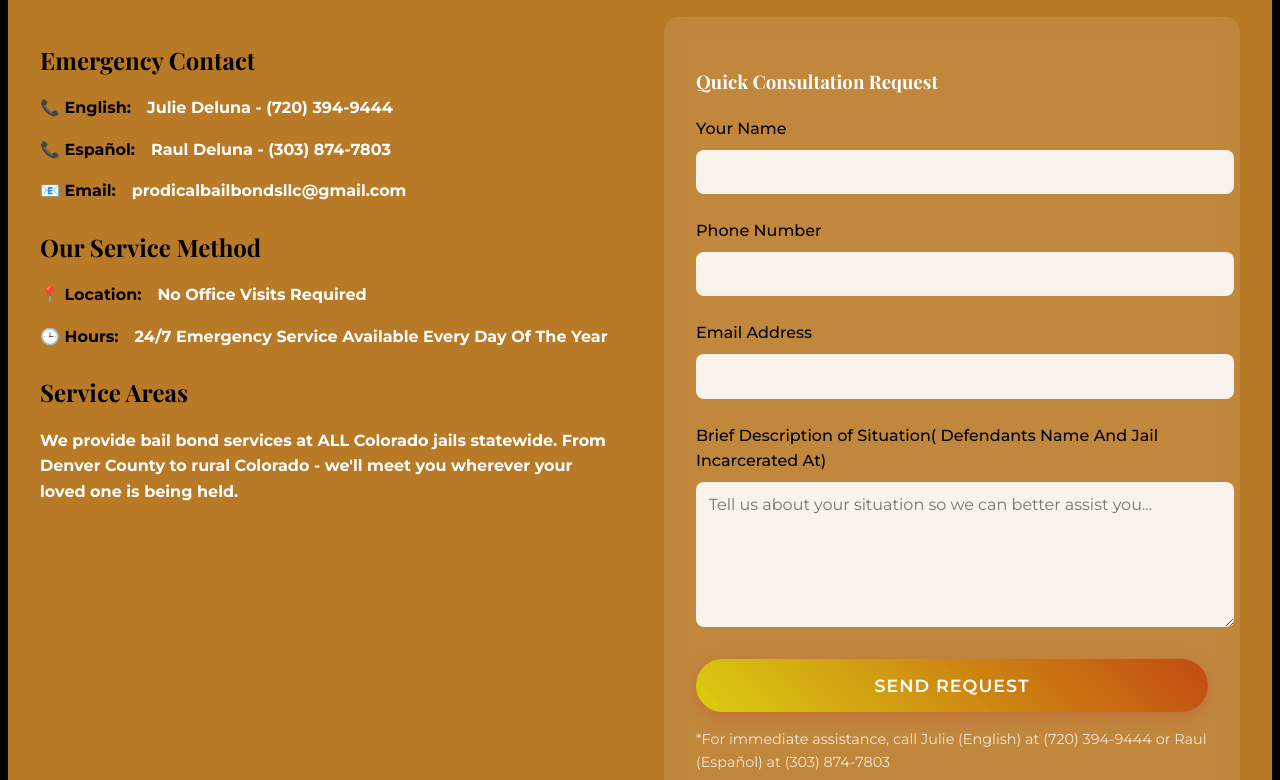
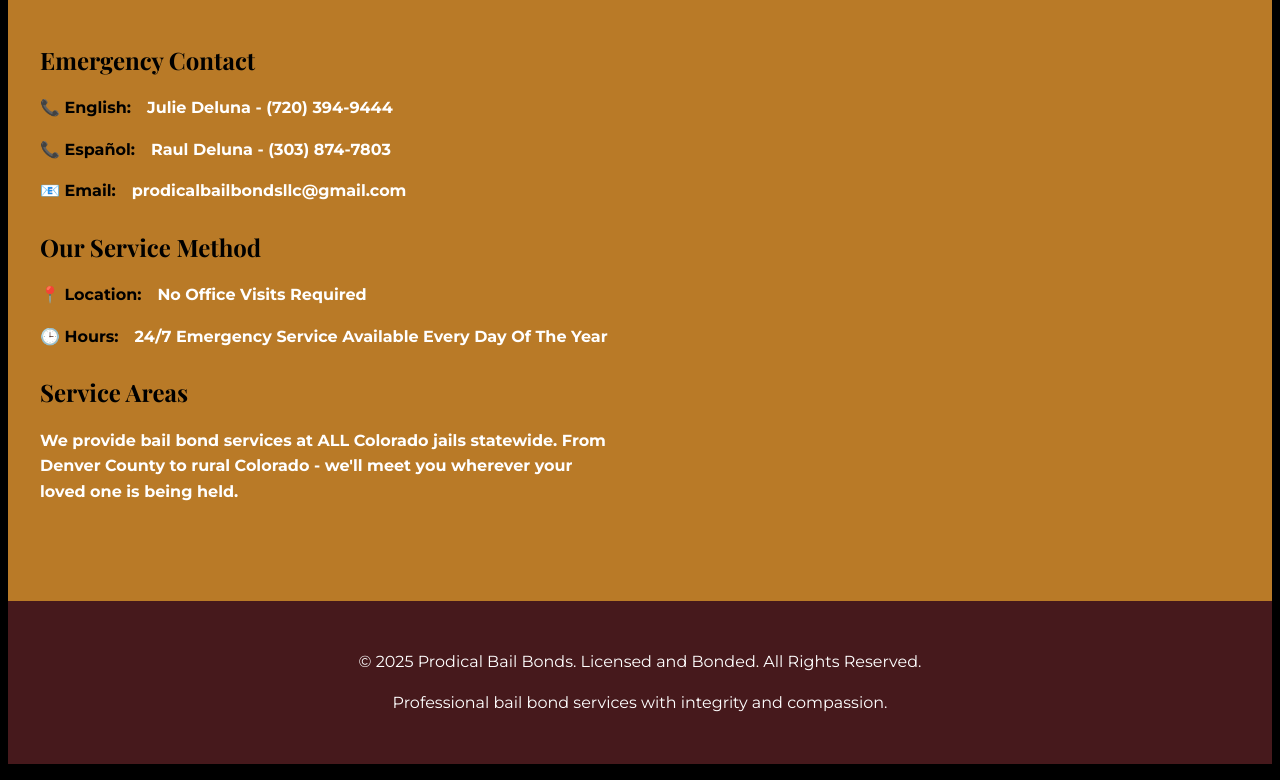
Before and after one commit to JesusSaves22/bailbondswebsite, a plain HTML site: page index.html in a window 1280 px wide. Shown: the part 1480-2260 px from the top of the page. Drawn offline with nearby package versions, Linux system fonts and the light colour scheme.

Commit message:
Add files via upload

```diff
--- a/index.html
+++ b/index.html
@@ -91,36 +91,7 @@
                     </p>
                 </div>
 
-                <div class="contact-form">
-                    <h3>Quick Consultation Request</h3>
-                    <form>
-                        <div class="form-group">
-                            <label for="name">Your Name</label>
-                            <input type="text" id="name" name="name" required>
-                        </div>
-                        <div class="form-group">
-                            <label for="phone">Phone Number</label>
-                            <input type="tel" id="phone" name="phone" required>
-                        </div>
-                        <div class="form-group">
-                            <label for="email">Email Address</label>
-                            <input type="email" id="email" name="email">
-                        </div>
-                        <div class="form-group">
-                            <label for="message">Brief Description of Situation( Defendants Name And Jail Incarcerated
-                                At)</label>
-                            <textarea id="message" name="message"
-                                placeholder="Tell us about your situation so we can better assist you..."></textarea>
-                        </div>
-                        <button type="submit" class="btn btn-primary" style="width: 100%;">Send Request</button>
-                    </form>
-                    <p style="margin-top: 1rem; font-size: 0.9rem; opacity: 0.8;">
-                        *For immediate assistance, call Julie (English) at (720) 394-9444 or Raul (Español) at (303)
-                        874-7803
-                    </p>
-                </div>
-            </div>
-        </div>
+
     </section>
 
     <footer>
```
